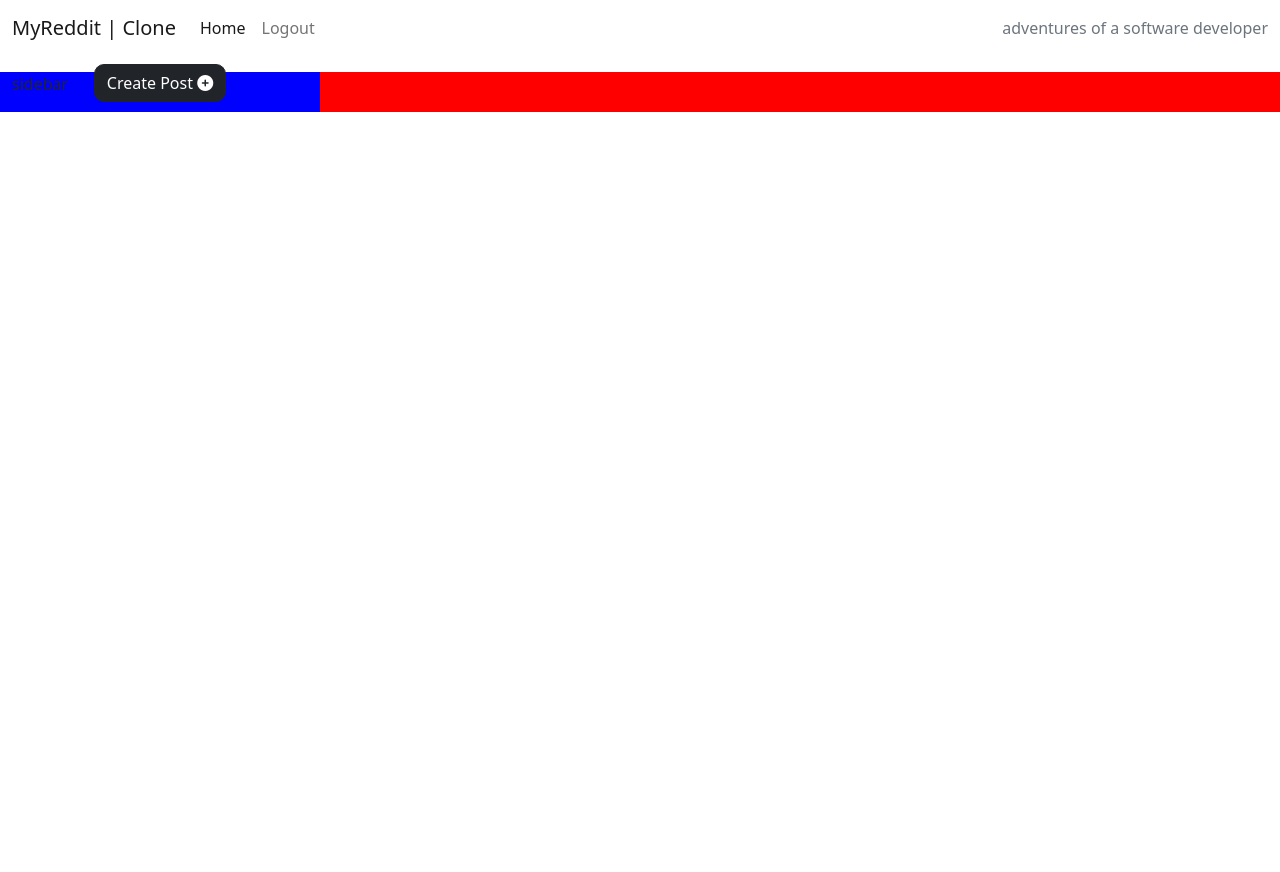
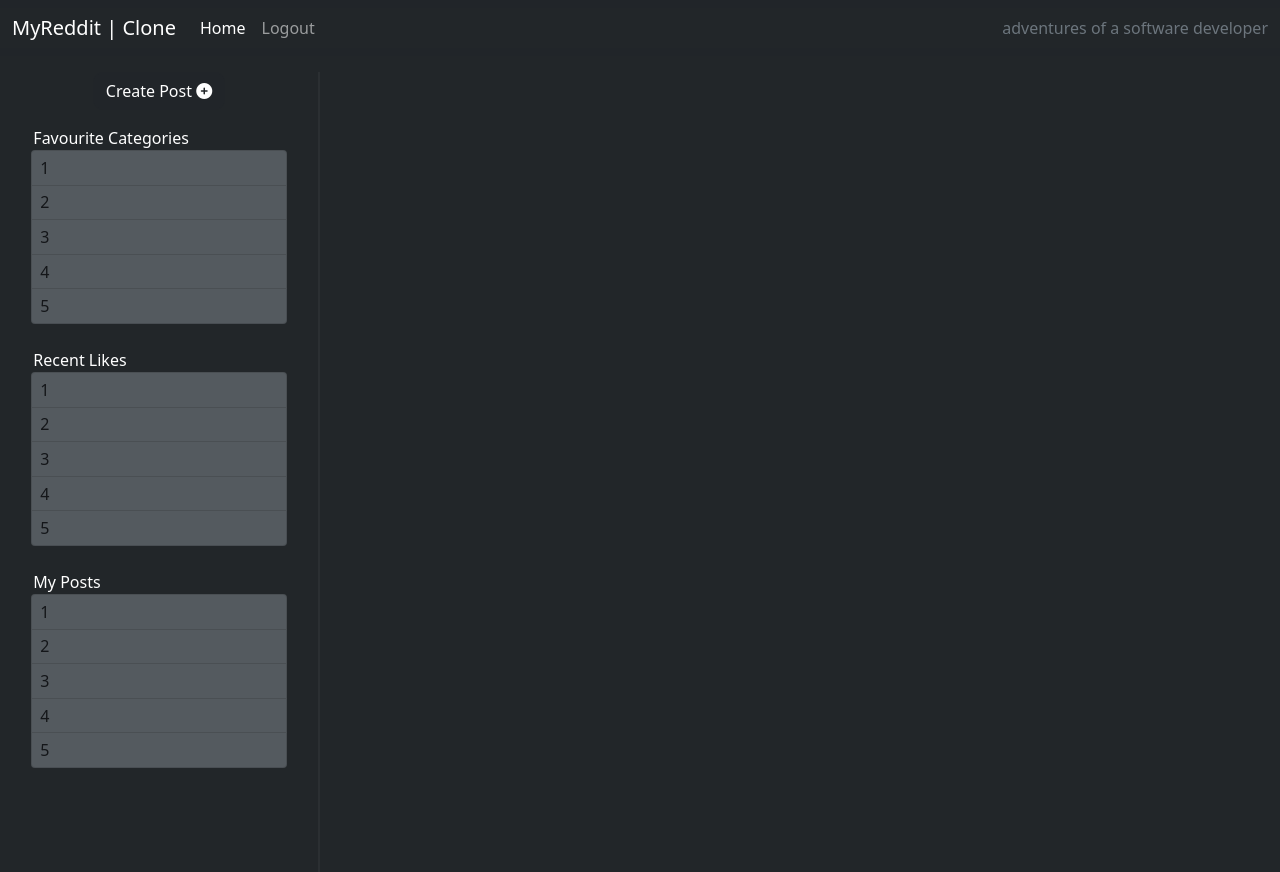
Before and after one commit to MattMurnaghan/Milestone4-MyRedditClone, a Django app: page / in a window 1280 px wide. Before the commit the page ends 112 px from the top, so only its background shows below. Run offline with Django 3.2, Linux system fonts and the light colour scheme; the visitor is signed in with stand-in values (Sample User, id 1); data that the repository does not hold is empty; some libraries are stand-ins or nearby versions.

Commit message:
Add styling to home page and post creation page

```diff
--- a/static/css/style.css
+++ b/static/css/style.css
@@ -1,19 +1,47 @@
-.sidebar{
-    background-color: blue;
-    position: relative;
+* {
+    box-sizing: border-box;
+    color: white;
+    background-color: #222629;
 }
 
-.post-home {
+body {
+    background-color: #222629;
 
 }
 
-.post-area {
-    background-color: red;
+
+.sidebar{
+    background-color: #222629;
+    position: relative;
+    height:100vh;
+    display: flex;
+    flex-wrap: wrap;
+    justify-content: center;
+    align-content: flex-start;
+    border-right: #2b2f32 solid 2px;
+}
+
+.suggested-post {
+    width: 95%;
+    background-color: inherit;
+}
+
+.suggested-post__category{
+    padding: 0.3rem 0.5rem;
+    background-color: #545a5f;
+}
+
+.suggested-post__category:hover{
+    color: white;
+}
+
+.suggested-post__title {
+    padding: 2px;
 }
 
 .create-post {
-    position: absolute;
-    bottom: 10px;
+    /* position: absolute; */
+    /* bottom: 10px; */
     width: 100%;
 }
 
@@ -25,3 +53,20 @@
 .create-post__button {
     border-radius: 10px;
 }
+
+.create-post__form {
+    /* height: 60vh; */
+    width: 80vw;
+}
+
+.post-home {
+
+}
+
+.post-area {
+    background-color: #222629;
+}
+
+.post-card {
+    border: 2px solid #2b2f32;
+}
--- a/templates/base.html
+++ b/templates/base.html
@@ -25,7 +25,7 @@
 
     <!-- Navigation -->
 
-    <nav class="navbar navbar-expand-lg navbar-light bg-white">
+    <nav class="navbar navbar-expand-lg navbar-dark bg-dark">
         <div class="container-fluid">
             <a class="navbar-brand" href="{% url 'home' %}"><span>MyReddit | Clone</span></a>
             <button class="navbar-toggler" type="button" data-bs-toggle="collapse" data-bs-target="#navbarText"
@@ -64,13 +64,13 @@
     </main>
 
     <!-- Footer -->
-    <footer class="footer mt-auto py-3 dark-bg">
+    <!-- <footer class="footer mt-auto py-3 dark-bg">
         <p class="m-0 text-center text-white">Made by Code Instituters</p>
         <p class="m-0 text-center text-white">Follow us: <i class="fab fa-facebook-square ms-3"></i>
             <i class="fab fa-twitter-square ms-3"></i>
             <i class="fab fa-instagram-square ms-3"></i>
             <i class="fab fa-youtube-square ms-3"></i></p>
-    </footer>
+    </footer> -->
 </body>
 
 </html>
--- a/templates/index.html
+++ b/templates/index.html
@@ -10,14 +10,50 @@
     <div class="row">
         {% if user.is_authenticated %}
         <div class="col-3 mt-3 sidebar">
-            <p>sidebar</p>
-            <div class="row create-post">
+            <div class="row create-post mb-10">
                 <div class="col create-post__button-holder">
                     <a href="{% url 'create_post' %}">
                         <button type="button" class="btn btn-dark create-post__button">Create Post <i class="fa-solid fa-circle-plus"></i></button>
                     </a>
                 </div>
             </div>
+            <div class="row suggested-post mt-3 pb-2">
+                <div class="col-12">
+                    <span class="suggested-post__title">Favourite Categories</span>
+                    <div class="list-group">
+                        <a href="#" class="list-group-item list-group-item-dark suggested-post__category">1</a>
+                        <a href="#" class="list-group-item list-group-item-dark suggested-post__category">2</a>
+                        <a href="#" class="list-group-item list-group-item-dark suggested-post__category">3</a>
+                        <a href="#" class="list-group-item list-group-item-dark suggested-post__category">4</a>
+                        <a href="#" class="list-group-item list-group-item-dark suggested-post__category">5</a>
+                    </div>
+                </div>
+            </div>
+            <div class="row suggested-post mt-3 pb-2">
+                <div class="col-12">
+                    <span class="suggested-post__title">Recent Likes</span>
+                        <div class="list-group">
+                            <a href="#" class="list-group-item list-group-item-dark suggested-post__category">1</a>
+                            <a href="#" class="list-group-item list-group-item-dark suggested-post__category">2</a>
+                            <a href="#" class="list-group-item list-group-item-dark suggested-post__category">3</a>
+                            <a href="#" class="list-group-item list-group-item-dark suggested-post__category">4</a>
+                            <a href="#" class="list-group-item list-group-item-dark suggested-post__category">5</a>
+                        </div>
+                </div>
+            </div>
+            <div class="row suggested-post mt-3 pb-2">
+                <div class="col-12">
+                    <span class="suggested-post__title">My Posts</span>
+                        <div class="list-group">
+                            <a href="#" class="list-group-item list-group-item-dark suggested-post__category">1</a>
+                            <a href="#" class="list-group-item list-group-item-dark suggested-post__category">2</a>
+                            <a href="#" class="list-group-item list-group-item-dark suggested-post__category">3</a>
+                            <a href="#" class="list-group-item list-group-item-dark suggested-post__category">4</a>
+                            <a href="#" class="list-group-item list-group-item-dark suggested-post__category">5</a>
+                        </div>
+                </div>
+            </div>
+
         </div>
         {% endif %}
         {% if user.is_authenticated %}
@@ -29,21 +65,13 @@
             <div class="row">
                 {% for post in post_list %}
                 <div class="col-md-4">
-                    <div class="card mb-4">
+                    <div class="card mb-4 post-card">
                         <div class="card-body post-home">
-                            <div class="image-container">
-                                {% if "placeholder" in post.featured_image.url %}
-                                <img class="card-img-top"
-                                    src="https://codeinstitute.s3.amazonaws.com/fullstack/blog/default.jpg">
-                                {% else %}
-                                <img class="card-img-top" src=" {{ post.featured_image.url }}">
-                                {% endif %}
-                                <div class="image-flash">
-                                    <p class="author">Author: {{ post.author }}</p>
-                                </div>
-                            </div>
+
                             <a href="{% url 'post_detail' post.slug  %}" class="post-link">
                                 <h2 class="card-title">{{ post.title }}</h2>
+                                <p class="author">Author: {{ post.author }}</p>
+
                                 <p class="card-text">{{ post.excerpt }}</p>
                             </a>
                             <hr />
```
Also changed, not shown: templates/create_post.html (+6 -2 lines).
